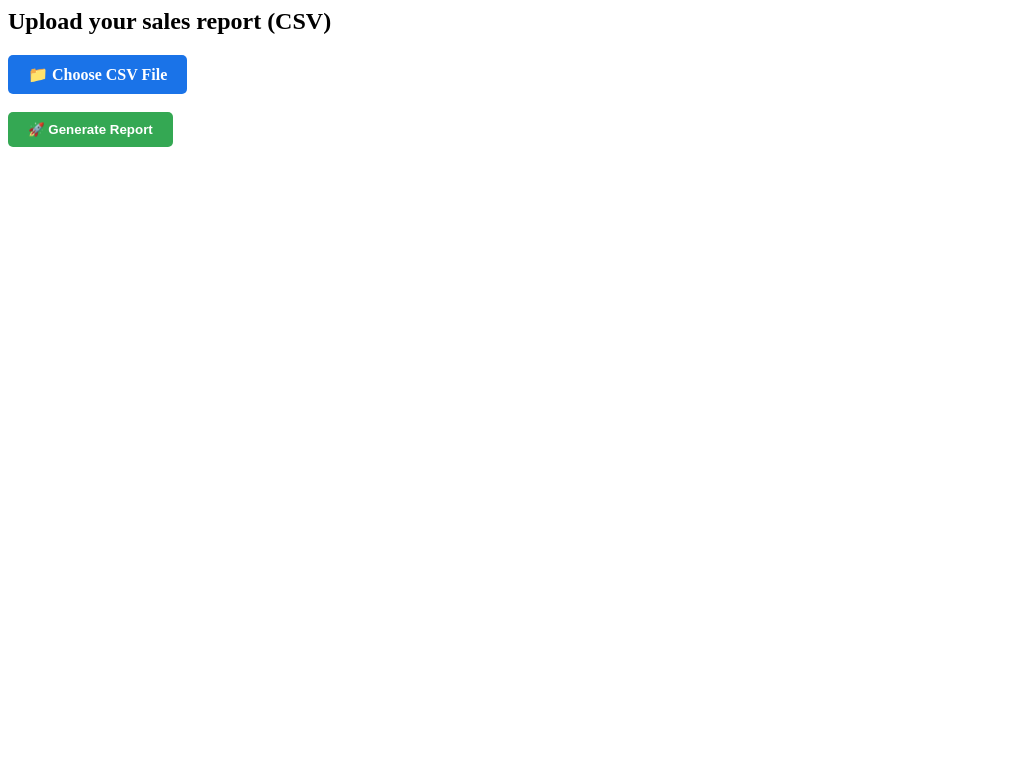
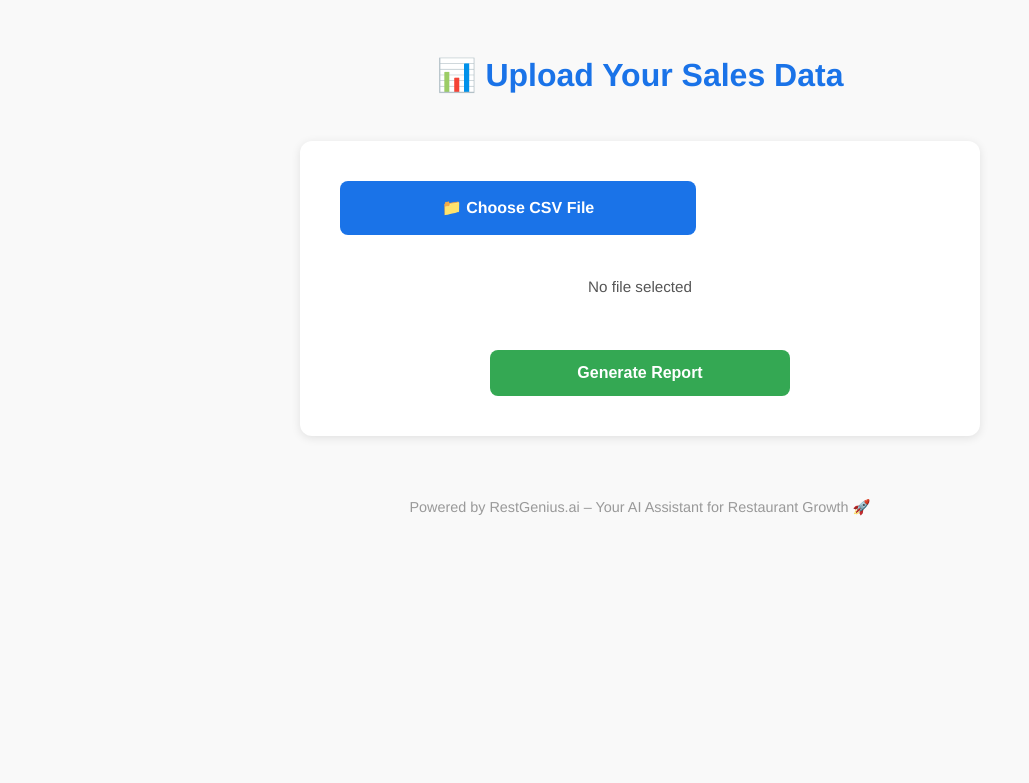
Before and after one commit to RestGenius/restgenius, a Flask app: page / in a window 1280 px wide. Shown: the top 783 px of the page, without its empty margins (0-1029 px from the left). Run offline with Flask 3, Linux system fonts and the light colour scheme.

Commit message:
Update index.html

```diff
--- a/templates/index.html
+++ b/templates/index.html
@@ -1,35 +1,109 @@
-<h2>Upload your sales report (CSV)</h2>
-<form action="/analyze" method="post" enctype="multipart/form-data">
-  <label for="file-upload" class="custom-file-upload">
-    📁 Choose CSV File
-  </label>
-  <input id="file-upload" type="file" name="file" required />
-  <br><br>
-  <button type="submit">🚀 Generate Report</button>
-</form>
+<!DOCTYPE html>
+<html lang="en">
+<head>
+  <meta charset="UTF-8">
+  <title>RestGenius AI Report</title>
+  <style>
+    body {
+      font-family: "Helvetica Neue", Helvetica, Arial, sans-serif;
+      margin: 50px;
+      color: #333;
+      background-color: #f9f9f9;
+      line-height: 1.6;
+    }
 
-<style>
+    h1 {
+      color: #1a73e8;
+      text-align: center;
+      margin-bottom: 40px;
+    }
+
+    form {
+      max-width: 600px;
+      margin: 0 auto;
+      background: white;
+      padding: 40px;
+      border-radius: 12px;
+      box-shadow: 0 2px 10px rgba(0, 0, 0, 0.1);
+    }
+
+    .custom-file-upload {
+      display: inline-block;
+      padding: 14px 28px;
+      background-color: #1a73e8;
+      color: white;
+      border-radius: 8px;
+      cursor: pointer;
+      font-weight: 600;
+      font-size: 16px;
+      border: none;
+      width: 100%;
+      max-width: 300px;
+      text-align: center;
+      margin-bottom: 20px;
+    }
+
     input[type="file"] {
       display: none;
     }
 
-  .custom-file-upload {
-    display: inline-block;
-    padding: 10px 20px;
-    background-color: #1a73e8;
+    button {
+      padding: 14px 28px;
+      background-color: #34a853;
+      font-size: 16px;
+      font-weight: 600;
+      border-radius: 8px;
+      cursor: pointer;
+      border: none;
       color: white;
-    border-radius: 5px;
-    cursor: pointer;
-    font-weight: bold;
+      width: 100%;
+      max-width: 300px;
+      display: block;
+      margin: 0 auto;
     }
 
-  button {
-    padding: 10px 20px;
-    background-color: #34a853;
-    color: white;
-    border: none;
-    border-radius: 5px;
-    cursor: pointer;
-    font-weight: bold;
+    .note {
+      margin-top: 20px;
+      font-size: 0.95em;
+      color: #555;
+      text-align: center;
     }
+
+    .footer {
+      text-align: center;
+      margin-top: 60px;
+      font-size: 0.9em;
+      color: #999;
+    }
+
   </style>
+</head>
+<body>
+  <h1>📊 Upload Your Sales Data</h1>
+
+  <form method="POST" action="/analyze" enctype="multipart/form-data">
+    <label for="file-upload" class="custom-file-upload">
+      📁 Choose CSV File
+    </label>
+    <input id="file-upload" type="file" name="file" accept=".csv" onchange="updateFileName()">
+
+    <div id="file-name" class="note">No file selected</div>
+
+    <br><br>
+    <button type="submit">Generate Report</button>
+  </form>
+
+  <div class="footer">
+    Powered by RestGenius.ai – Your AI Assistant for Restaurant Growth 🚀
+  </div>
+
+  <script>
+    function updateFileName() {
+      const input = document.getElementById('file-upload');
+      const label = document.getElementById('file-name');
+      const fileName = input.files.length > 0 ? input.files[0].name : 'No file selected';
+      label.innerText = fileName;
+    }
+  </script>
+</body>
+</html>
```
Lines whose indentation alone changed are shown as unchanged.
